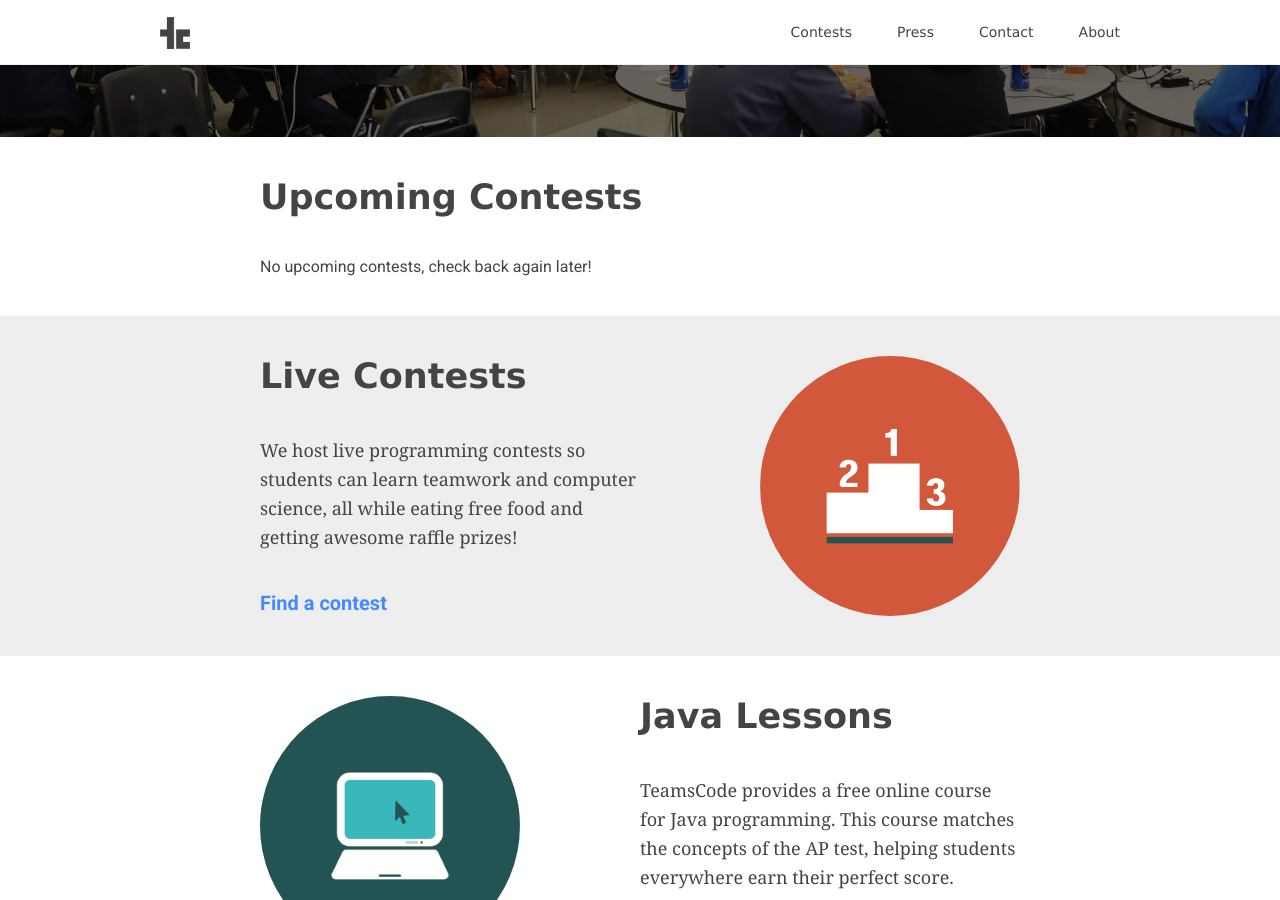
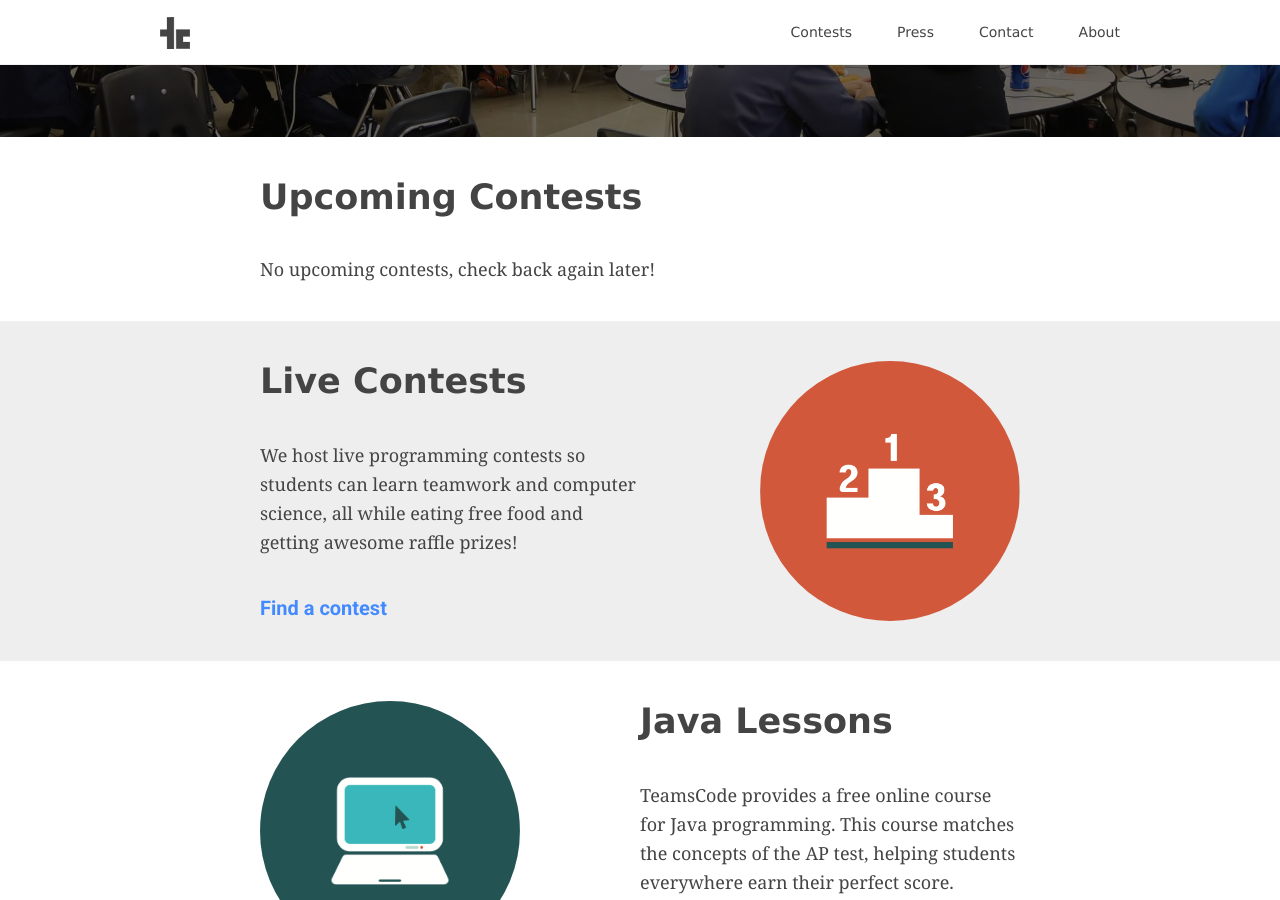
Before and after one commit to teamscode/teamscode.github.io, a Jekyll site: the page built from index.html, in a window 1280 px wide and 900 px high, scrolled down 457 px. Built offline with Jekyll 4.4.1, drawn with Linux system fonts in a browser that asks for light colours; nearby versions of some CDN libraries.

Commit message:
Update index.html

```diff
--- a/index.html
+++ b/index.html
@@ -21,7 +21,7 @@ layout: default
     <div class="widget-header">Upcoming Contests</div>
     <div class="page-content-custom">
       {% if site.data.upcoming_contests == false %}
-      <div class="index-competitions-section-list-empty" style="font-family:'Georgia', font-size:18px">
+      <div class="index-competitions-section-list-empty" style="font-family:'Georgia'; font-size:18px">
         No upcoming contests, check back again later!
       </div>
       {% endif %}
```
